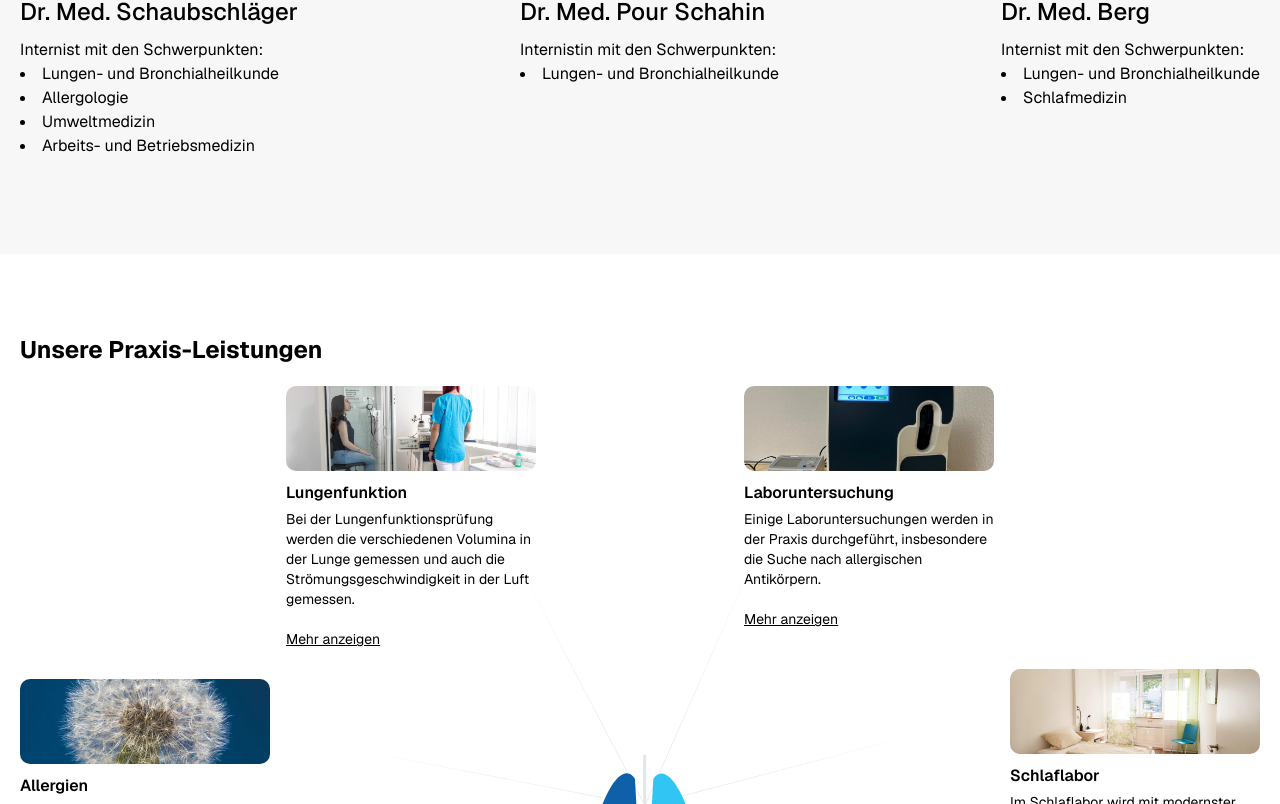
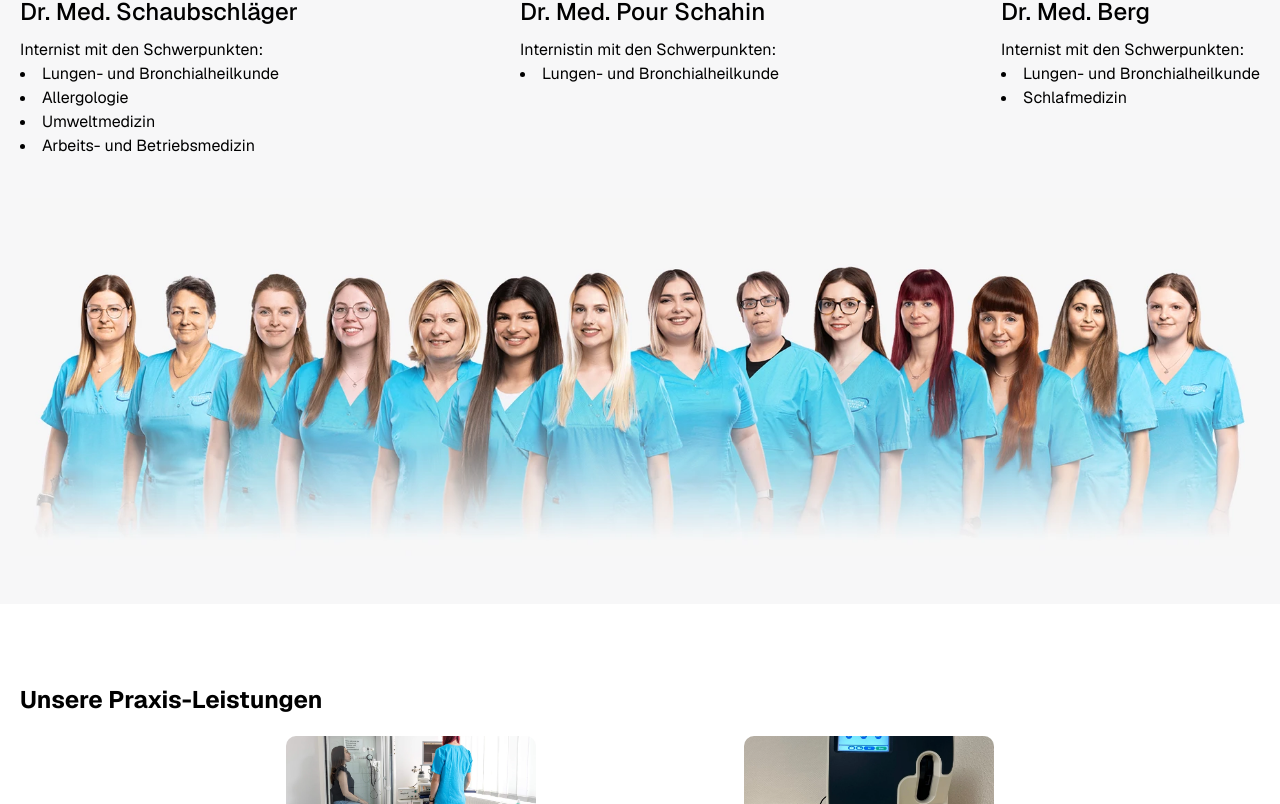
Before and after one commit to pneumology/pneumo-web, a Next.js app: page / in a window 1280 px wide. Shown: the part 2188-2992 px from the top of the page. Built offline with nearby package versions, Linux system fonts and the light colour scheme.

Commit message:
team/praxis bilder und navbar

```diff
--- a/src/app/team.tsx
+++ b/src/app/team.tsx
@@ -3,7 +3,7 @@ import Image from "next/image"
 
 const Team = () => {
     return <div className="bg-light">
-        <div className="p-5 flex justify-center w-full py-24">
+        <div className="p-5 flex justify-center w-full pt-24 pb-12">
             <div className="w-full max-w-7xl">
                 <h1 className="font-bold text-2xl mb-6">Unsere Praxis</h1>
 
@@ -26,6 +26,9 @@ const Team = () => {
                         </div>
                     })}
                 </div>
+                <div className="relative w-full" >
+                    <Image src="/img/team2.webp" alt="Team" width={1800} height={520} className="object-cover mt-10" unoptimized />
+                </div>
             </div>
         </div>
     </div>
--- a/src/components/mobileNavbarButton.tsx
+++ b/src/components/mobileNavbarButton.tsx
@@ -29,6 +29,7 @@ const MobileNavbarButton = () => {
                     <Link href="/#standorte" onClick={() => setOpen(false)}>Praxis Höchstadt</Link>
                     <Link href="/#standorte" onClick={() => setOpen(false)}>Schlaflabor Tennenlohe</Link>
                 </div>
+                <Link href="/#praxis" className="font-bold" onClick={() => setOpen(false)}>Praxis</Link>
                 <Link href="/#leistungen" className="font-bold" onClick={() => setOpen(false)}>Leistungen</Link>
                 <div className="flex flex-col pl-7 gap-1.5">
                     <Link href="/#leistungen" onClick={() => setOpen(false)}>Lungenfunktion</Link>
```
Also changed, not shown: public/img/team2.webp (added).
